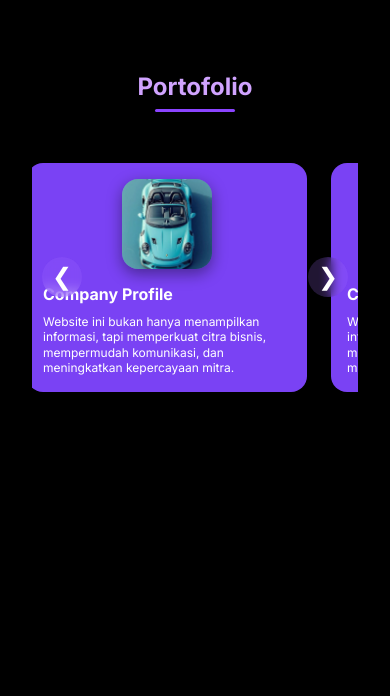
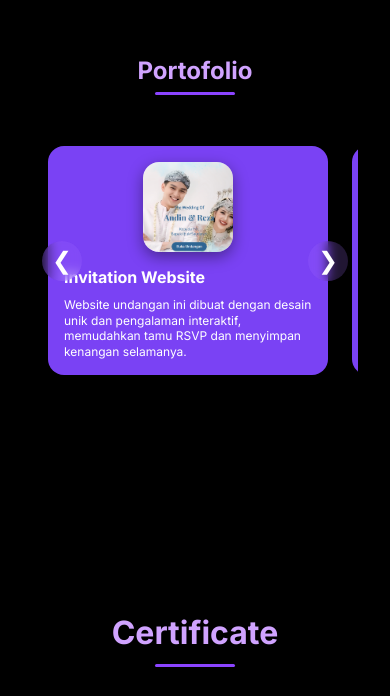
Before and after one commit to dafhhq01/My-Portofolio-Website, a React (Vite) app: page / in a window 390 px wide. Shown: the part 4188-4884 px from the top of the page. Built offline with nearby package versions, Linux system fonts and the light colour scheme.

Commit message:
Update project

```diff
--- a/src/data/portfolios.js
+++ b/src/data/portfolios.js
@@ -1,38 +1,16 @@
+import invitation from '../assets/images/Invitation-Website.png';
+import companyprofile from '../assets/images/Company-Profile.png';
 
 const portfolios = [
   {
     title: "Invitation Website",
-    image: "/src/assets/images/blue-car.jpg",
+    image: invitation,
     description:
       "Website undangan ini dibuat dengan desain unik dan pengalaman interaktif, memudahkan tamu RSVP dan menyimpan kenangan selamanya."
   },
   {
     title: "Company Profile",
-    image: "/src/assets/images/blue-car.jpg",
-    description:
-      "Website ini bukan hanya menampilkan informasi, tapi memperkuat citra bisnis, mempermudah komunikasi, dan meningkatkan kepercayaan mitra."
-  },
-  {
-    title: "Company Profile",
-    image: "/src/assets/images/blue-car.jpg",
-    description:
-      "Website ini bukan hanya menampilkan informasi, tapi memperkuat citra bisnis, mempermudah komunikasi, dan meningkatkan kepercayaan mitra."
-  },
-  {
-    title: "Company Profile",
-    image: "/src/assets/images/blue-car.jpg",
-    description:
-      "Website ini bukan hanya menampilkan informasi, tapi memperkuat citra bisnis, mempermudah komunikasi, dan meningkatkan kepercayaan mitra."
-  },
-  {
-    title: "Company Profile",
-    image: "/src/assets/images/blue-car.jpg",
-    description:
-      "Website ini bukan hanya menampilkan informasi, tapi memperkuat citra bisnis, mempermudah komunikasi, dan meningkatkan kepercayaan mitra."
-  },
-  {
-    title: "Company Profile",
-    image: "/src/assets/images/blue-car.jpg",
+    image: companyprofile,
     description:
       "Website ini bukan hanya menampilkan informasi, tapi memperkuat citra bisnis, mempermudah komunikasi, dan meningkatkan kepercayaan mitra."
   }
--- a/src/styles/components/portfolio.css
+++ b/src/styles/components/portfolio.css
@@ -138,6 +138,14 @@
 
 /* Responsif */
 @media (max-width: 768px) {
+  .portfolio-section {
+    display: flex;
+    flex-direction: column;
+    justify-content: center;
+    min-height: 60vh;
+    height: 60vh;
+  }
+
   .portfolio-slider {
     gap: 1.5rem;
     padding: 1.5rem 1rem;
```
Also changed, not shown: src/assets/images/Company-Profile.png (added), src/assets/images/Invitation-Website.png (added).
